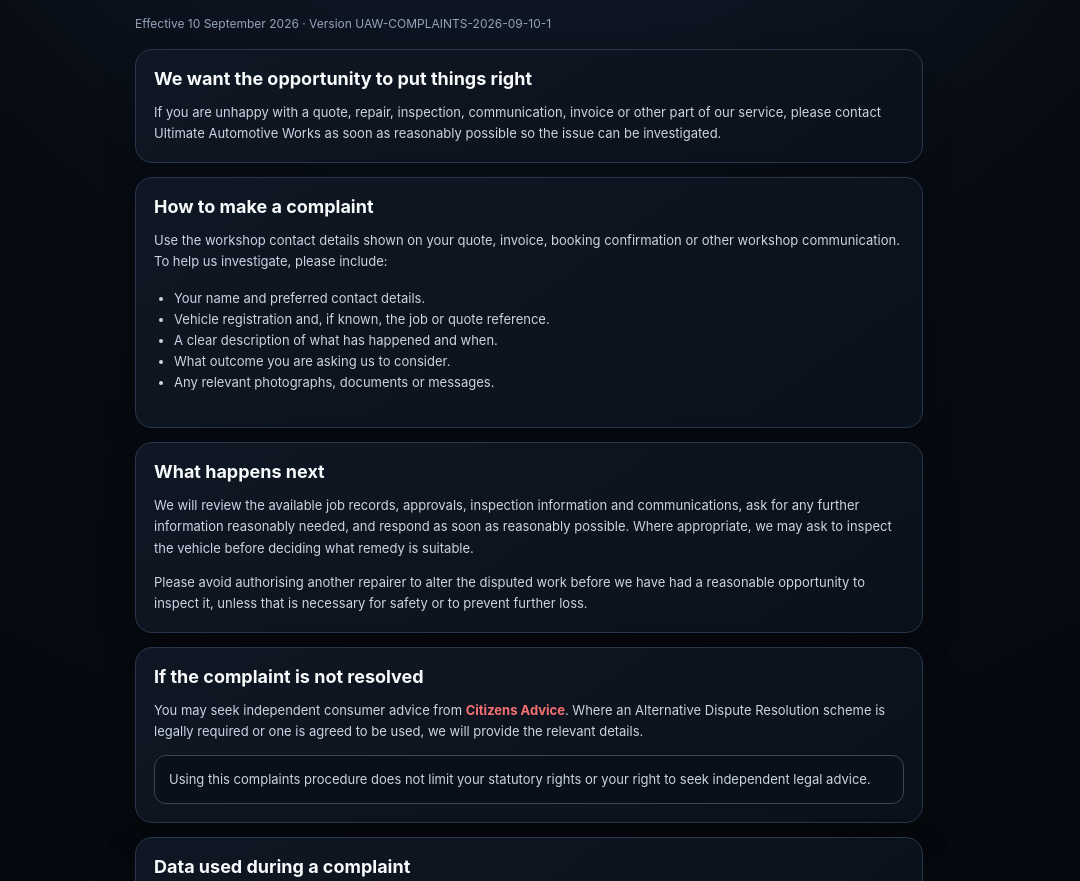
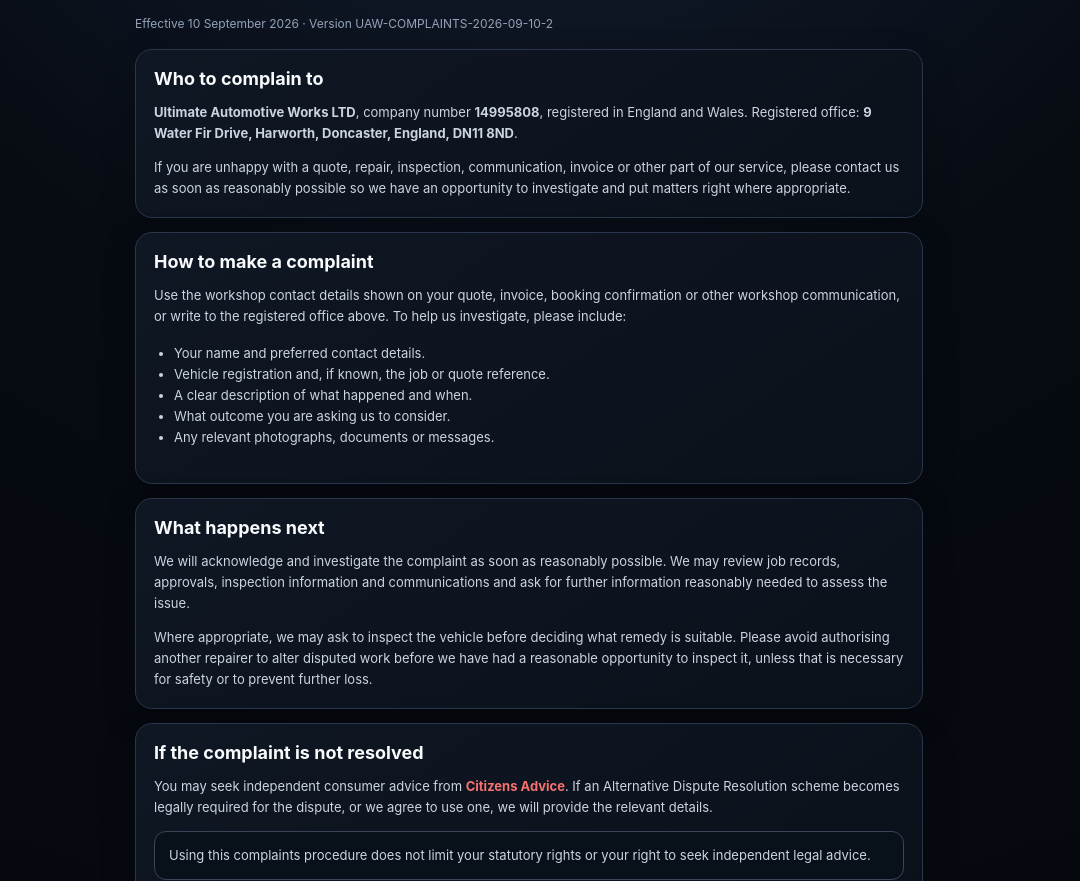
Before and after one commit to JoshMcNab/inspection-, a website: page complaints.html in a window 1280 px wide. Shown: the part 171-1052 px from the top of the page, without its empty margins (111-1191 px from the left). Drawn offline with Linux system fonts and the light colour scheme.

Commit message:
Identify company in complaints procedure

```diff
--- a/complaints.html
+++ b/complaints.html
@@ -4,30 +4,31 @@
 <meta charset="utf-8">
 <meta name="viewport" content="width=device-width,initial-scale=1,viewport-fit=cover">
 <meta name="theme-color" content="#070b12">
-<title>Complaints Procedure · Ultimate Automotive Works</title>
-<link rel="stylesheet" href="legal.css?v=26.4">
+<title>Complaints Procedure · Ultimate Automotive Works LTD</title>
+<link rel="stylesheet" href="legal.css?v=26.7">
 </head>
 <body class="legal-page">
 <main class="legal-shell">
   <a class="legal-back" href="request-quote.html">‹ Back to quote request</a>
   <header class="legal-brand">
-    <img src="logo.png?v=26.4" alt="Ultimate Automotive Works">
+    <img src="logo.png?v=26.7" alt="Ultimate Automotive Works">
     <div><p>CUSTOMER INFORMATION</p><h1>Complaints Procedure</h1></div>
   </header>
-  <p class="legal-meta">Effective 10 September 2026 · Version UAW-COMPLAINTS-2026-09-10-1</p>
+  <p class="legal-meta">Effective 10 September 2026 · Version UAW-COMPLAINTS-2026-09-10-2</p>
 
   <section class="legal-card">
-    <h2>We want the opportunity to put things right</h2>
-    <p>If you are unhappy with a quote, repair, inspection, communication, invoice or other part of our service, please contact Ultimate Automotive Works as soon as reasonably possible so the issue can be investigated.</p>
+    <h2>Who to complain to</h2>
+    <p><strong>Ultimate Automotive Works LTD</strong>, company number <strong>14995808</strong>, registered in England and Wales. Registered office: <strong>9 Water Fir Drive, Harworth, Doncaster, England, DN11 8ND</strong>.</p>
+    <p>If you are unhappy with a quote, repair, inspection, communication, invoice or other part of our service, please contact us as soon as reasonably possible so we have an opportunity to investigate and put matters right where appropriate.</p>
   </section>
 
   <section class="legal-card">
     <h2>How to make a complaint</h2>
-    <p>Use the workshop contact details shown on your quote, invoice, booking confirmation or other workshop communication. To help us investigate, please include:</p>
+    <p>Use the workshop contact details shown on your quote, invoice, booking confirmation or other workshop communication, or write to the registered office above. To help us investigate, please include:</p>
     <ul>
       <li>Your name and preferred contact details.</li>
       <li>Vehicle registration and, if known, the job or quote reference.</li>
-      <li>A clear description of what has happened and when.</li>
+      <li>A clear description of what happened and when.</li>
       <li>What outcome you are asking us to consider.</li>
       <li>Any relevant photographs, documents or messages.</li>
     </ul>
@@ -35,22 +36,22 @@
 
   <section class="legal-card">
     <h2>What happens next</h2>
-    <p>We will review the available job records, approvals, inspection information and communications, ask for any further information reasonably needed, and respond as soon as reasonably possible. Where appropriate, we may ask to inspect the vehicle before deciding what remedy is suitable.</p>
-    <p>Please avoid authorising another repairer to alter the disputed work before we have had a reasonable opportunity to inspect it, unless that is necessary for safety or to prevent further loss.</p>
+    <p>We will acknowledge and investigate the complaint as soon as reasonably possible. We may review job records, approvals, inspection information and communications and ask for further information reasonably needed to assess the issue.</p>
+    <p>Where appropriate, we may ask to inspect the vehicle before deciding what remedy is suitable. Please avoid authorising another repairer to alter disputed work before we have had a reasonable opportunity to inspect it, unless that is necessary for safety or to prevent further loss.</p>
   </section>
 
   <section class="legal-card">
     <h2>If the complaint is not resolved</h2>
-    <p>You may seek independent consumer advice from <a href="https://www.citizensadvice.org.uk/consumer/" target="_blank" rel="noopener">Citizens Advice</a>. Where an Alternative Dispute Resolution scheme is legally required or one is agreed to be used, we will provide the relevant details.</p>
+    <p>You may seek independent consumer advice from <a href="https://www.citizensadvice.org.uk/consumer/" target="_blank" rel="noopener">Citizens Advice</a>. If an Alternative Dispute Resolution scheme becomes legally required for the dispute, or we agree to use one, we will provide the relevant details.</p>
     <p class="legal-note">Using this complaints procedure does not limit your statutory rights or your right to seek independent legal advice.</p>
   </section>
 
   <section class="legal-card">
-    <h2>Data used during a complaint</h2>
+    <h2>Privacy</h2>
     <p>Complaint records are handled in accordance with our <a href="privacy.html">Privacy Notice</a> and may be retained where reasonably necessary for customer service, warranty, insurance, legal or regulatory purposes.</p>
   </section>
 
-  <footer class="legal-footer">Ultimate Automotive Works · Repair · Maintenance · Diagnostics<div class="legal-footer-links"><a href="terms.html">Workshop Terms</a><a href="privacy.html">Privacy Notice</a><a href="cancellation.html">Cancellation Information</a></div></footer>
+  <footer class="legal-footer"><strong>Ultimate Automotive Works LTD</strong> · Company No. 14995808 · Registered in England and Wales<br>Registered office: 9 Water Fir Drive, Harworth, Doncaster, England, DN11 8ND<div class="legal-footer-links"><a href="terms.html">Workshop Terms</a><a href="privacy.html">Privacy Notice</a><a href="cancellation.html">Cancellation Information</a></div></footer>
 </main>
 </body>
 </html>
```
